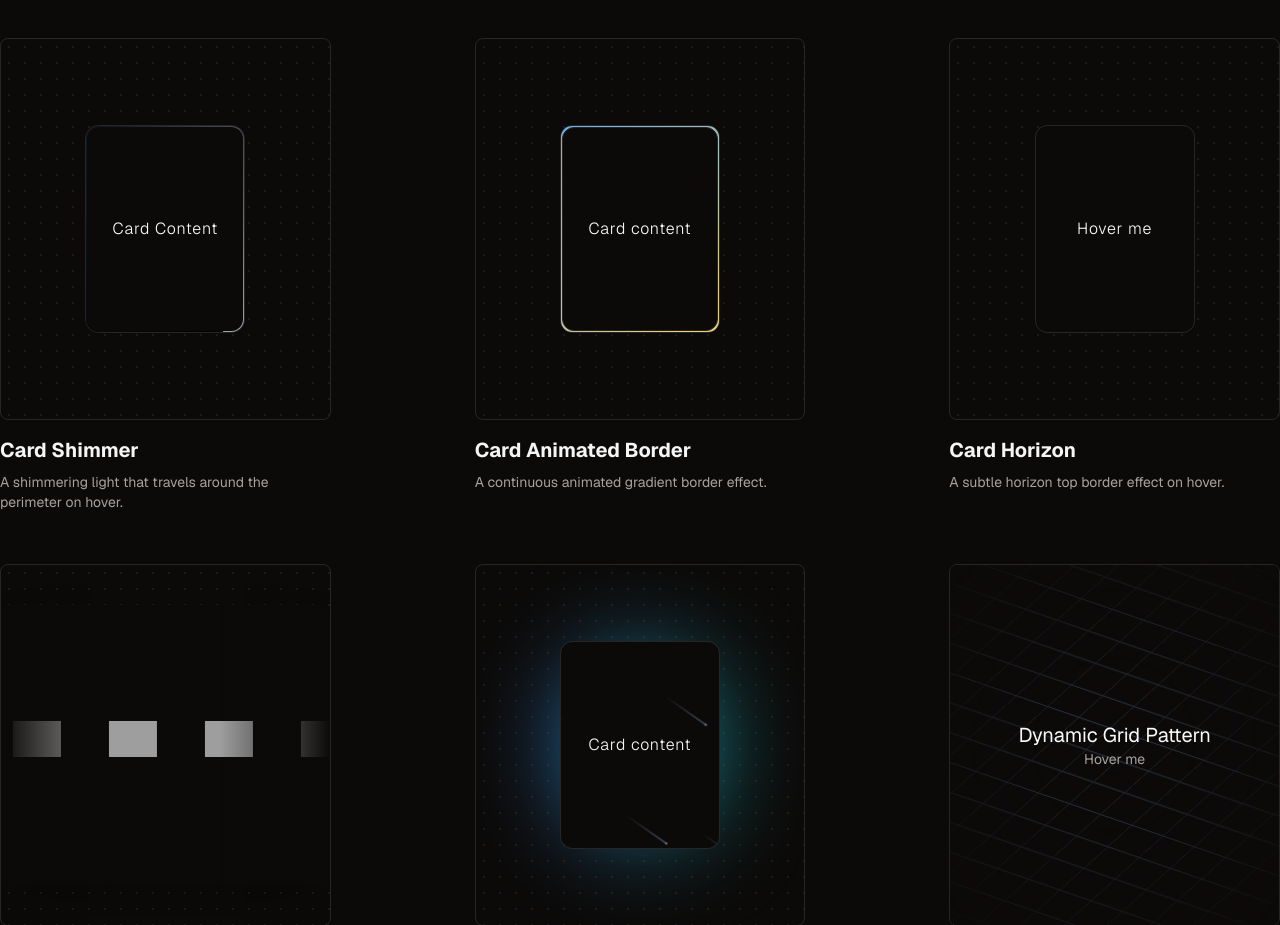
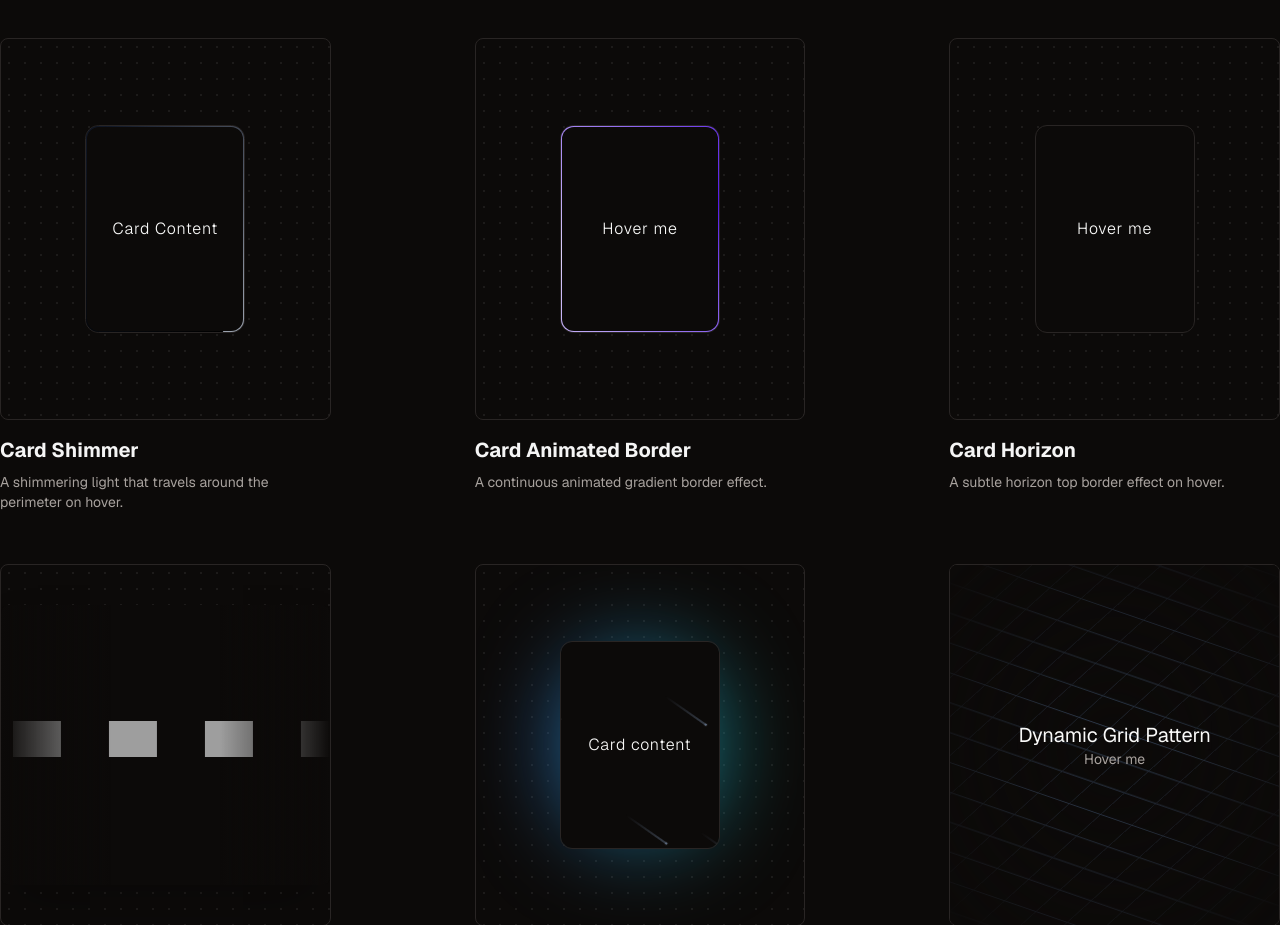
Before and after one commit to iamdooboy/ui, a Next.js app: page / in a window 1280 px wide. Shown: the part 920-1845 px from the top of the page. Built offline with nearby package versions, Linux system fonts and the light colour scheme; grey boxes are pictures that could not be loaded.

Commit message:
refactor animated border

```diff
--- /dev/null
+++ b/components/demos/card-animated-border-demo.tsx
@@ -0,0 +1,11 @@
+import { CardItem } from '@/card-item'
+
+import { CardAnimatedBorder } from '@/examples/card-animated-border'
+
+export function CardAnimatedBorderDemo() {
+  return (
+    <CardAnimatedBorder className='h-52 w-40' to='#ddd1fa' from='#5318e7' stop='#5318e7'>
+      <CardItem text='Hover me' className='backdrop-blur-3xl' />
+    </CardAnimatedBorder>
+  )
+}
--- a/components/demos/card-spotlight-demo.tsx
+++ b/components/demos/card-spotlight-demo.tsx
@@ -1,6 +1,5 @@
 import { CardItem } from '@/card-item'
-
-import { CardSpotlight } from '../examples/card-spotlight'
+import { CardSpotlight } from '@/examples/card-spotlight'
 
 export function CardSpotlightDemo() {
   return (
--- a/components/examples/card-animated-border.tsx
+++ b/components/examples/card-animated-border.tsx
@@ -1,12 +1,34 @@
-export const CardAnimatedBorder = () => {
+import { cn } from '@/lib/utils'
+
+interface BorderProps {
+  children?: React.ReactNode
+  className?: string
+  from?: string
+  to?: string
+  stop?: string
+}
+
+export const CardAnimatedBorder = ({
+  children,
+  className,
+  from,
+  to,
+  stop
+}: BorderProps) => {
   return (
-    <div className='relative h-52 w-40 overflow-hidden rounded-xl border p-[1px] backdrop-blur-3xl'>
-      <span className='absolute inset-[-1000%] animate-[spin_5s_linear_infinite] bg-[conic-gradient(from_90deg_at_50%_50%,#EFD26C_0%,#6CB0EF_50%,#EFD26C_100%)]' />
-      <div className='bg-background flex h-full w-full items-center justify-center rounded-xl border backdrop-blur-3xl'>
-        <span className='text-md text-card-foreground font-light tracking-wider'>
-          Card content
-        </span>
-      </div>
+    <div
+      className={cn(
+        'relative w-full h-full overflow-hidden rounded-[calc(.75em+1.5px)] border p-[1px]',
+        className
+      )}
+    >
+      <div
+        style={{
+          backgroundImage: `conic-gradient(from 90deg at 50% 50%,${from} 0%,${to} 50%,${stop} 100%)`,
+        }}
+        className='absolute inset-[-1000%] animate-[spin_3s_linear_infinite]'
+      />
+      {children}
     </div>
   )
 }
--- a/data/component-list.ts
+++ b/data/component-list.ts
@@ -1,9 +1,9 @@
+import { CardAnimatedBorderDemo } from '@/components/demos/card-animated-border-demo'
 import { CardParallaxDemo } from '@/components/demos/card-parallax-demo'
+import { CardShimmerDemo } from '@/components/demos/card-shimmer-demo'
 import { CardSpotlightBorderDemo } from '@/components/demos/card-spotlight-border-demo'
 import { CardSpotlightDemo } from '@/components/demos/card-spotlight-demo'
-import { CardAnimatedBorder } from '@/components/examples/card-animated-border'
 import { CardHorizon } from '@/components/examples/card-horizon'
-import { CardShimmerDemo } from '@/components/demos/card-shimmer-demo'
 import { DynamicGridPatternDemo } from '@/components/examples/dynamic-grid-pattern'
 import { InfiniteCarouselDemo } from '@/components/examples/infinite-carousel'
 import { MeteorsDemo } from '@/components/examples/meteors'
@@ -36,7 +36,7 @@ export const COMPONENTS_LIST = [
   },
   {
     name: 'Card Animated Border',
-    component: CardAnimatedBorder,
+    component: CardAnimatedBorderDemo,
     slug: 'card-animated-border',
     description: 'A continuous animated gradient border effect.',
   },
```
Also changed, not shown: components/demos/card-spotlight-border-demo.tsx (+2 -6 lines).
